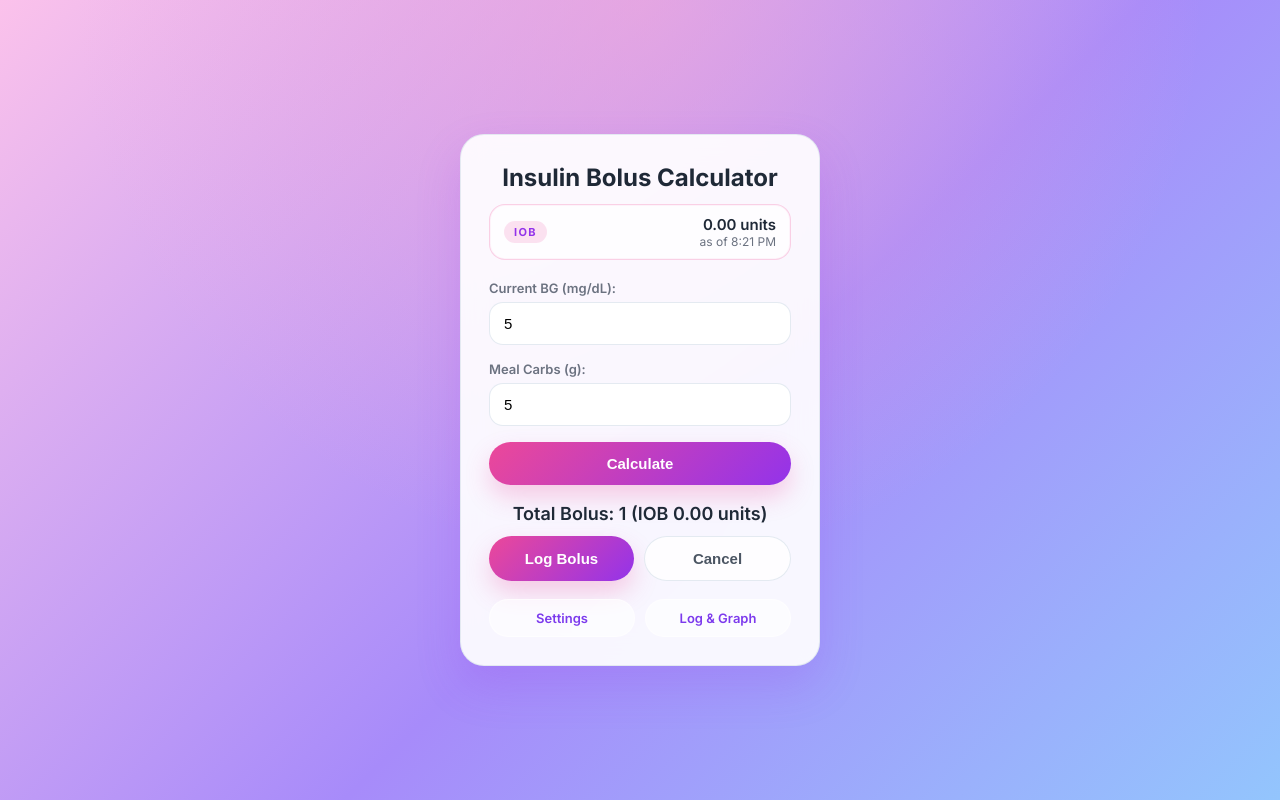
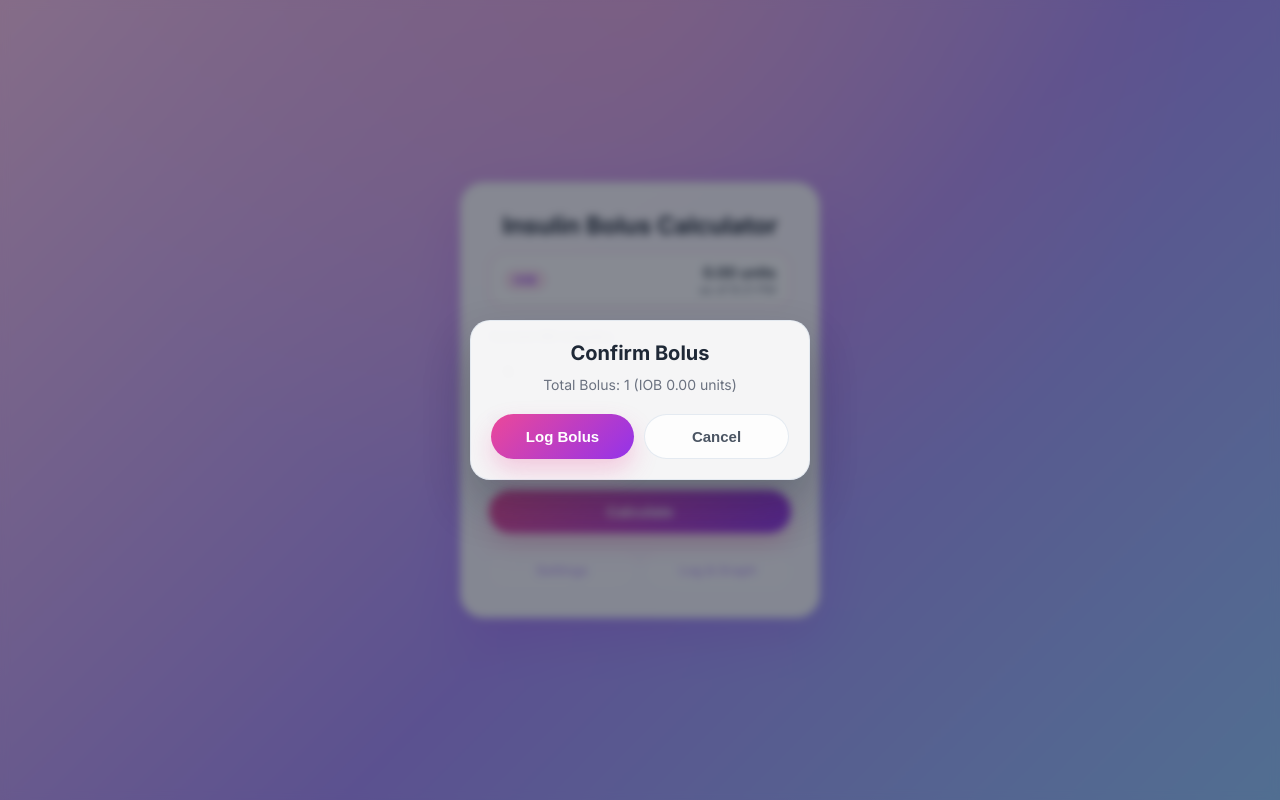
Before and after one commit to steven-pushed-to-main/bolus-calculator, a website: page index.html in a window 1280 px wide. Both pictures are taken after typing "5", "5" into the empty fields and a click on the button "Calculate". Drawn offline with Linux system fonts and the light colour scheme.

Commit message:
Add preview action flow for bolus

```diff
--- a/index.html
+++ b/index.html
@@ -152,17 +152,94 @@
 
     // ---- Main Calculation ----
 
-    function showPreviewActions(show) {
-      const previewActions = document.getElementById('previewActions');
-      if (!previewActions) {
+    function clearPendingPreview() {
+      pendingPreview = null;
+    }
+
+    function isPreviewModalOpen() {
+      const modal = document.getElementById('bolusPreviewModal');
+      return modal ? modal.classList.contains('is-open') : false;
+    }
+
+    function setInAppNavigationLocked(isLocked) {
+      const navLinks = document.querySelectorAll('.nav-links a');
+      navLinks.forEach((link) => {
+        if (isLocked) {
+          link.classList.add('nav-link-disabled');
+          link.setAttribute('aria-disabled', 'true');
+          link.setAttribute('tabindex', '-1');
+        } else {
+          link.classList.remove('nav-link-disabled');
+          link.removeAttribute('aria-disabled');
+          link.removeAttribute('tabindex');
+        }
+      });
+    }
+
+    function openPreviewModal(resultText) {
+      const modal = document.getElementById('bolusPreviewModal');
+      const resultElement = document.getElementById('modalResultText');
+      const logButton = document.getElementById('modalLogBolusButton');
+
+      if (!modal || !resultElement || !logButton) {
         return;
       }
-      previewActions.style.display = show ? 'flex' : 'none';
+
+      resultElement.innerText = resultText;
+      modal.classList.add('is-open');
+      document.body.classList.add('modal-open');
+      setInAppNavigationLocked(true);
+      logButton.focus();
     }
 
-    function clearPendingPreview() {
-      pendingPreview = null;
-      showPreviewActions(false);
+    function closePreviewModal() {
+      const modal = document.getElementById('bolusPreviewModal');
+      const resultElement = document.getElementById('modalResultText');
+      if (!modal || !resultElement) {
+        return;
+      }
+
+      modal.classList.remove('is-open');
+      resultElement.innerText = '';
+      document.body.classList.remove('modal-open');
+      setInAppNavigationLocked(false);
+    }
+
+    function handlePreviewModalKeydown(event) {
+      if (!isPreviewModalOpen()) {
+        return;
+      }
+
+      if (event.key === 'Escape') {
+        event.preventDefault();
+        return;
+      }
+
+      if (event.key === 'Tab') {
+        const logButton = document.getElementById('modalLogBolusButton');
+        const cancelButton = document.getElementById('modalCancelButton');
+        const controls = [logButton, cancelButton].filter(Boolean);
+
+        if (controls.length === 0) {
+          return;
+        }
+
+        const activeIndex = controls.indexOf(document.activeElement);
+        event.preventDefault();
+
+        const delta = event.shiftKey ? -1 : 1;
+        const nextIndex = activeIndex === -1
+          ? 0
+          : (activeIndex + delta + controls.length) % controls.length;
+        controls[nextIndex].focus();
+      }
+    }
+
+    function preventNavigationWhileModalOpen(event) {
+      if (!isPreviewModalOpen()) {
+        return;
+      }
+      event.preventDefault();
     }
 
     function buildBolusPreview(currentBG, mealCarbs) {
@@ -223,8 +300,8 @@
       }
 
       pendingPreview = preview;
-      document.getElementById('result').innerText = preview.resultText;
-      showPreviewActions(true);
+      document.getElementById('result').innerText = '';
+      openPreviewModal(preview.resultText);
       iobElement.innerText = '';
       iobElement.style.display = 'none';
     }
@@ -235,12 +312,14 @@
       }
 
       saveLog(pendingPreview.currentBG, pendingPreview.mealCarbs, pendingPreview.roundedBolus);
+      closePreviewModal();
       clearPendingPreview();
       setCalculationState(true);
       updateIobBadge();
     }
 
     function cancelPreview() {
+      closePreviewModal();
       clearPendingPreview();
       document.getElementById('result').innerText = '';
       document.getElementById('currentBG').focus();
@@ -282,12 +361,31 @@
       iobElement.innerText = '';
       iobElement.style.display = 'none';
 
+      closePreviewModal();
       clearPendingPreview();
       setCalculationState(false);
       document.getElementById('currentBG').focus();
     }
 
     window.addEventListener('DOMContentLoaded', () => {
+      const modal = document.getElementById('bolusPreviewModal');
+      const navLinks = document.querySelectorAll('.nav-links a');
+
+      closePreviewModal();
+
+      if (modal) {
+        modal.addEventListener('click', (event) => {
+          if (event.target === modal) {
+            event.preventDefault();
+          }
+        });
+      }
+
+      navLinks.forEach((link) => {
+        link.addEventListener('click', preventNavigationWhileModalOpen);
+      });
+
+      document.addEventListener('keydown', handlePreviewModalKeydown);
       updateIobBadge();
     });
   </script>
@@ -325,6 +423,10 @@
       justify-content: center;
       align-items: center;
       color: var(--foreground);
+    }
+
+    body.modal-open {
+      overflow: hidden;
     }
 
     .calculator {
@@ -458,16 +560,6 @@
       transform: translateY(-1px);
     }
 
-    .preview-actions {
-      margin-top: 12px;
-      display: flex;
-      gap: 10px;
-    }
-
-    .preview-actions button {
-      flex: 1;
-    }
-
     .result {
       margin-top: 18px;
       font-size: 18px;
@@ -505,6 +597,61 @@
       transform: translateY(-1px);
       background: rgba(255, 255, 255, 0.85);
     }
+
+    .nav-links a.nav-link-disabled {
+      pointer-events: none;
+      opacity: 0.4;
+      transform: none;
+    }
+
+    .modal-overlay {
+      position: fixed;
+      inset: 0;
+      display: none;
+      align-items: center;
+      justify-content: center;
+      padding: 20px;
+      background: rgba(17, 24, 39, 0.5);
+      backdrop-filter: blur(4px);
+      z-index: 1000;
+    }
+
+    .modal-overlay.is-open {
+      display: flex;
+    }
+
+    .modal-card {
+      width: 100%;
+      max-width: 340px;
+      background: var(--card);
+      border: 1px solid var(--border);
+      border-radius: 20px;
+      box-shadow: 0 24px 45px rgba(17, 24, 39, 0.25);
+      padding: 20px;
+      text-align: center;
+    }
+
+    .modal-title {
+      margin: 0;
+      font-size: 20px;
+      font-weight: 700;
+    }
+
+    .modal-copy {
+      margin: 10px 0 18px;
+      font-size: 14px;
+      color: var(--muted);
+      line-height: 1.45;
+    }
+
+    .modal-actions {
+      display: flex;
+      gap: 10px;
+    }
+
+    .modal-actions button {
+      flex: 1;
+    }
   </style>
 </head>
 <body>
@@ -534,15 +681,22 @@
     </button>
     <div id="result" class="result"></div>
     <div id="iobResult" class="iob-result"></div>
-    <div id="previewActions" class="preview-actions" style="display: none;">
-      <button id="logBolusButton" onclick="confirmLogBolus()">Log Bolus</button>
-      <button id="cancelPreviewButton" class="secondary-button" onclick="cancelPreview()">Cancel</button>
-    </div>
 
     <div class="nav-links">
       <a href="settings_page.html">Settings</a>
       <a href="log_graph_page.html">Log &amp; Graph</a>
     </div>
   </div>
+
+  <div id="bolusPreviewModal" class="modal-overlay" role="dialog" aria-modal="true" aria-labelledby="modalTitle">
+    <div id="bolusPreviewDialog" class="modal-card">
+      <h2 id="modalTitle" class="modal-title">Confirm Bolus</h2>
+      <p id="modalResultText" class="modal-copy"></p>
+      <div class="modal-actions">
+        <button id="modalLogBolusButton" onclick="confirmLogBolus()">Log Bolus</button>
+        <button id="modalCancelButton" class="secondary-button" onclick="cancelPreview()">Cancel</button>
+      </div>
+    </div>
+  </div>
 </body>
 </html>
```
Also changed, not shown: tests/previewFlow.e2e.js (+18 -6 lines).
